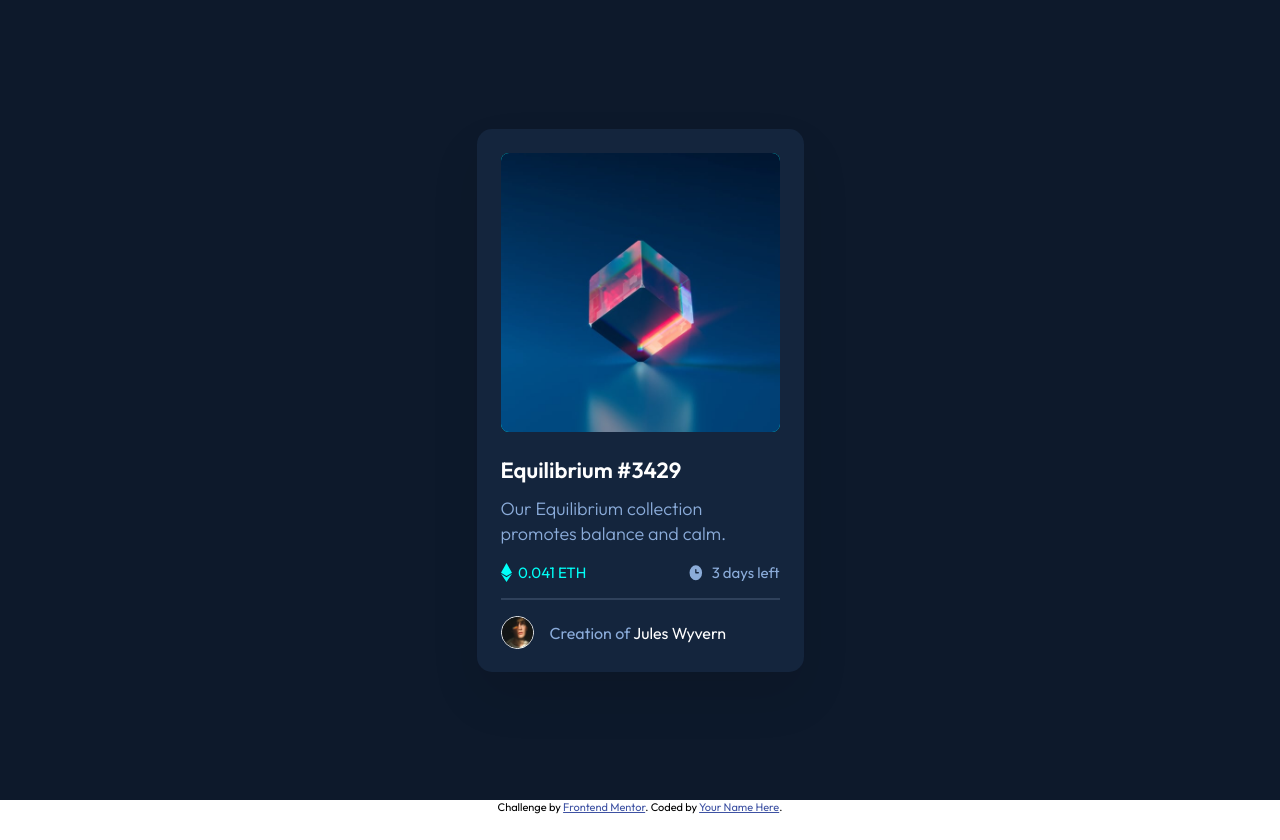
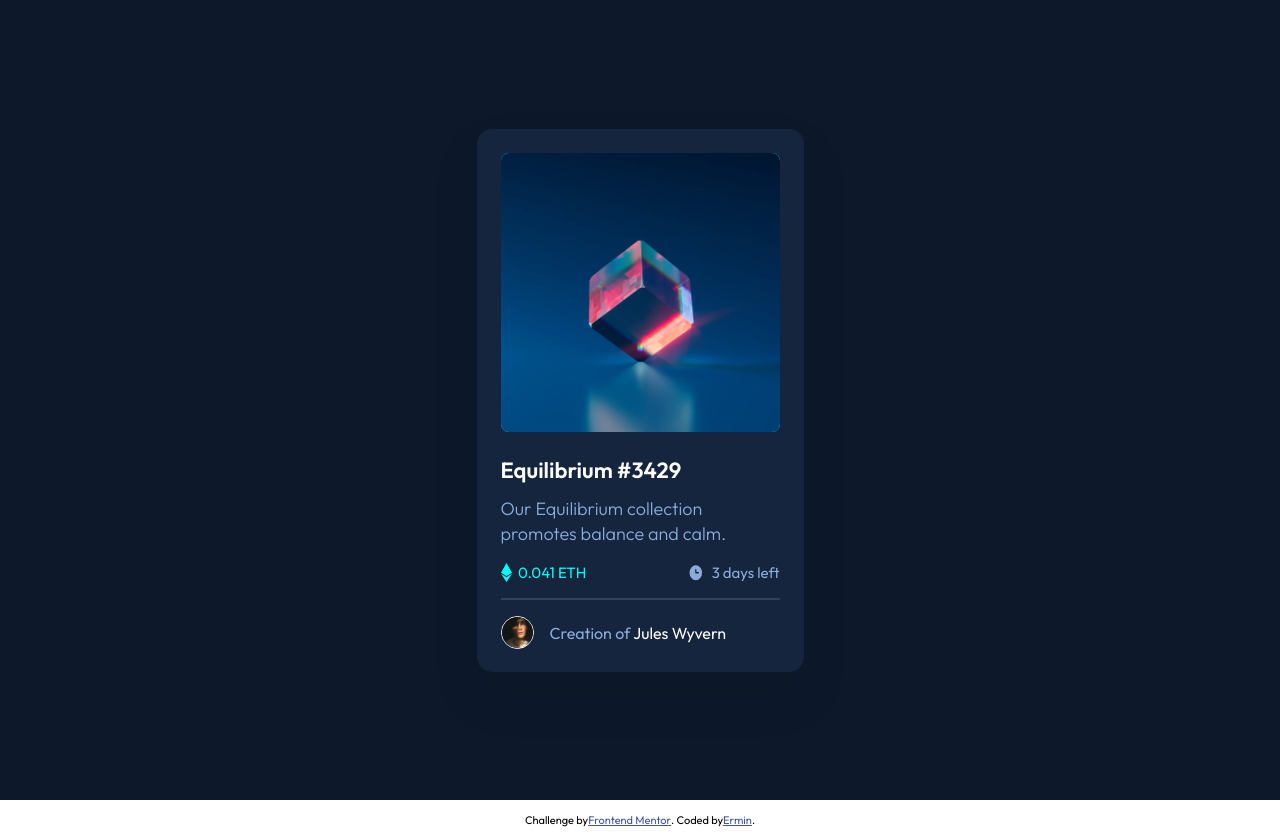
Before and after one commit to erminski/NFT-preview-card, a plain HTML site: page index.html in a window 1280 px wide. Drawn offline with Linux system fonts and the light colour scheme.

Commit message:
finished README.md and styles.css

```diff
--- a/index.html
+++ b/index.html
@@ -20,8 +20,10 @@
       .attribution {
         font-size: 11px;
         text-align: center;
-
-        height: 5vh;
+        display: flex;
+        justify-content: center;
+        align-items: center;
+        min-height: 5vh;
       }
       .attribution a {
         color: hsl(228, 45%, 44%);
@@ -76,7 +78,7 @@
       Challenge by
       <a href="https://www.frontendmentor.io?ref=challenge" target="_blank"
         >Frontend Mentor</a
-      >. Coded by <a href="#">Your Name Here</a>.
+      >. Coded by <a href="https://github.com/erminski">Ermin</a>.
     </footer>
   </body>
 </html>
--- a/styles.css
+++ b/styles.css
@@ -51,7 +51,7 @@ body {
 
 main {
   background-color: hsl(217, 54%, 11%);
-  height: 100vh;
+  min-height: 100vh;
   display: flex;
   justify-content: center;
   align-items: center;
```
Also changed, not shown: images/screenshot.png (added), 1 other file.
